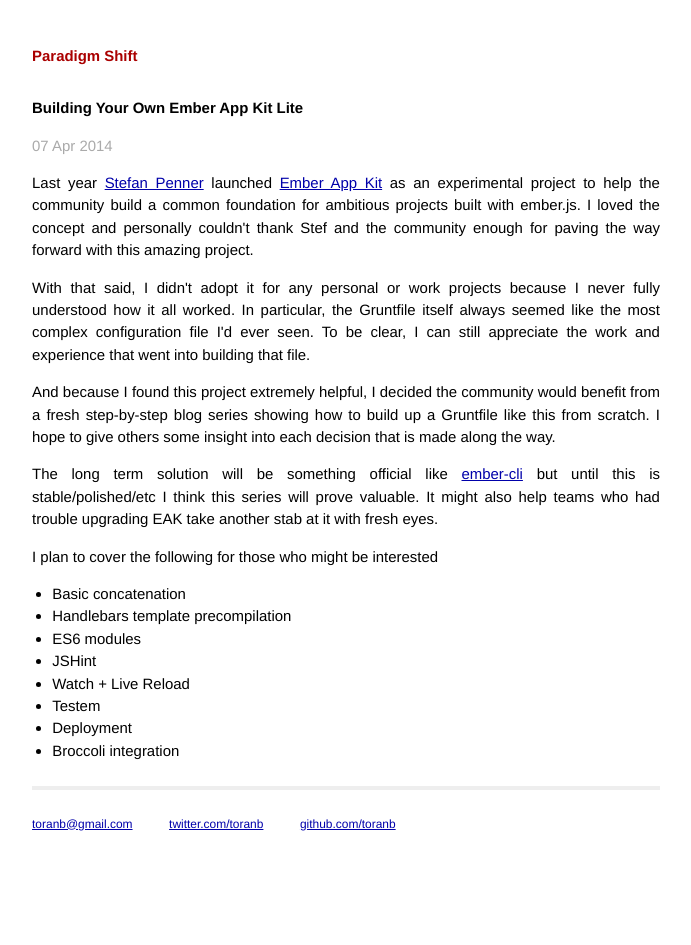
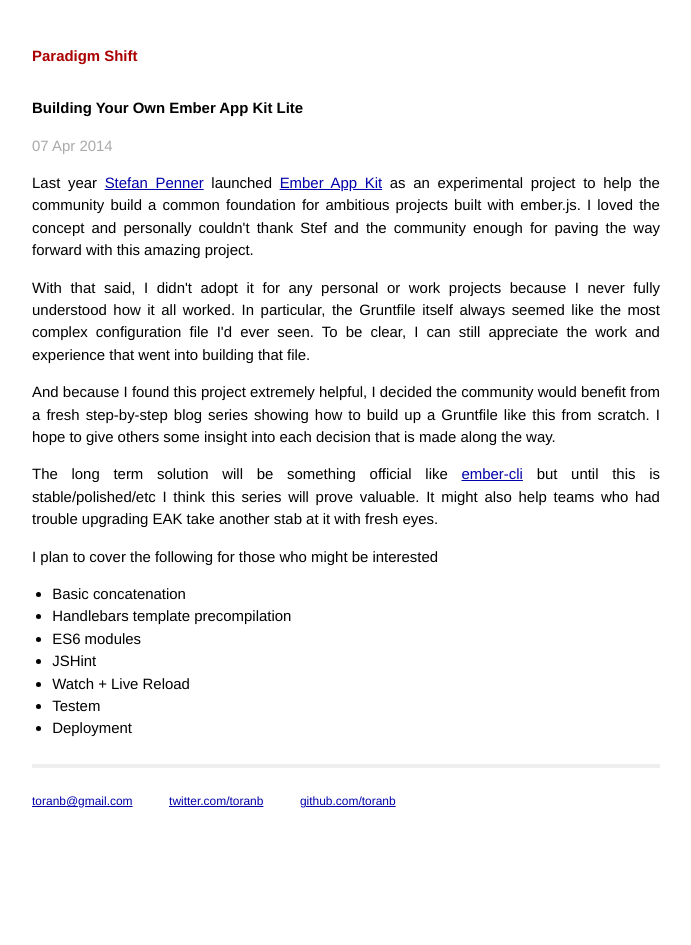
Before and after one commit to toranb/toranb.github.io, a Jekyll site: the page built from _posts/2014-04-07-Building-your-own-ember-app-kit-lite.html, in a window 1280 px wide. Shown: the whole page, without its empty margins (294-985 px from the left). Built offline with Jekyll 4.4.1, drawn with Linux system fonts in a browser that asks for light colours; Markdown is read by kramdown in place of the engine named in the settings.

Commit message:
updated original post to remove broccoli for now

```diff
--- a/_posts/2014-04-07-Building-your-own-ember-app-kit-lite.html
+++ b/_posts/2014-04-07-Building-your-own-ember-app-kit-lite.html
@@ -23,5 +23,4 @@
 <li>Watch + Live Reload</li>
 <li>Testem</li>
 <li>Deployment</li>
-<li>Broccoli integration</li>
 </ul>
```
